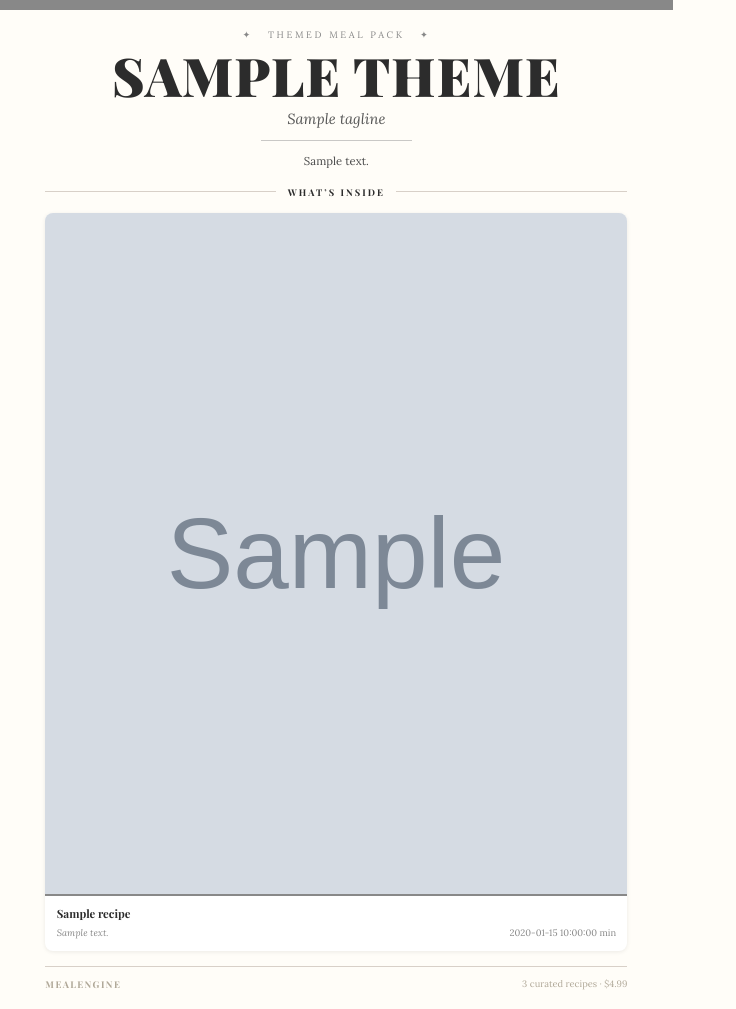
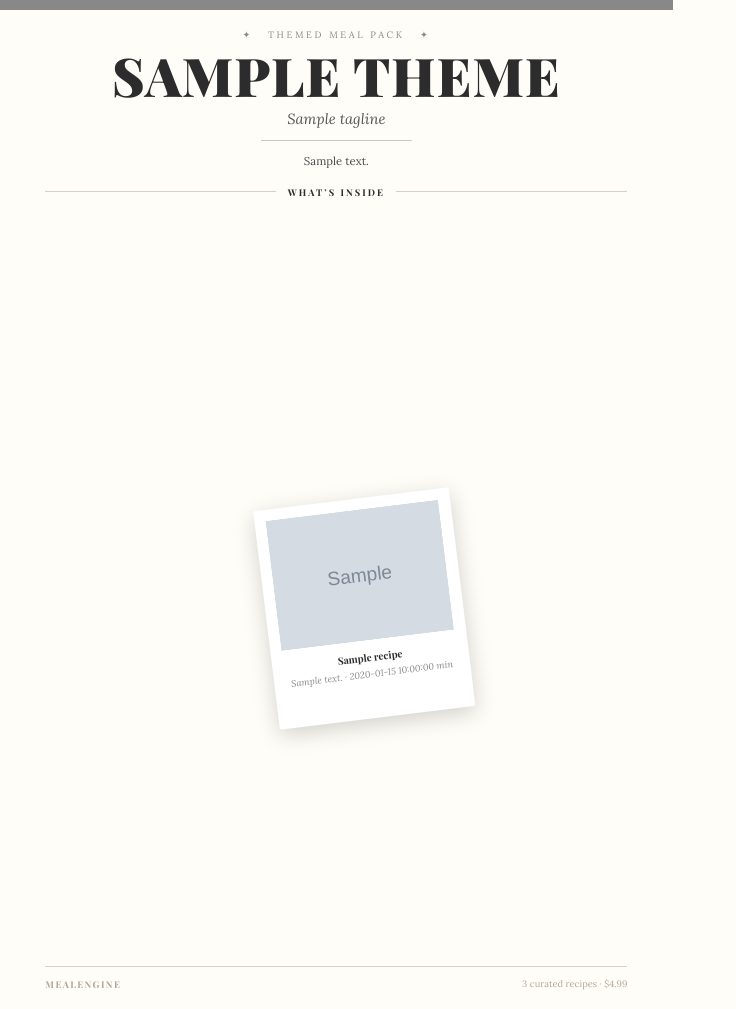
Before and after one commit to jacksoncslaiCanada/MealEngineV2, a Python web app: template app/templates/theme_cover.html in a window 1280 px wide. Shown: the whole page, without its empty margins (0-736 px from the left). Run offline with Jinja, Linux system fonts and the light colour scheme; the template is opened without the code that fills it: most values are stand-ins (such as "Sample title", 1, 10 or a date in 2020); grey boxes marked "Sample" are stand-in pictures.

Commit message:
Redesign cover: polaroid fan layout with rotated overlapping cards
Three recipe images styled as polaroid photos (white card, shadow, image
on top, title + cuisine in bottom white strip) arranged as a fan — left
card rotates -7deg, middle +2deg, right +6deg, with negative margins so
they overlap like casually placed photos. Creates a warm handcrafted feel
vs the previous rigid grid.

https://claude.ai/code/session_0163PbByai97K7vWKiAbGE7E

```diff
--- a/app/templates/theme_cover.html
+++ b/app/templates/theme_cover.html
@@ -35,7 +35,7 @@ body {
   min-height: 0;
 }
 
-/* ── BRANDING LABEL ─────────────────────────────────────── */
+/* ── TOP BRANDING ───────────────────────────────────────── */
 .pack-label {
   font-family: 'Lora', serif;
   font-size: 7pt;
@@ -46,7 +46,6 @@ body {
   margin-bottom: 2mm;
 }
 
-/* ── THEME NAME ─────────────────────────────────────────── */
 .theme-name {
   font-family: 'Playfair Display', serif;
   font-weight: 900;
@@ -59,7 +58,6 @@ body {
   margin-bottom: 2mm;
 }
 
-/* ── TAGLINE ────────────────────────────────────────────── */
 .tagline {
   font-family: 'Lora', serif;
   font-style: italic;
@@ -69,7 +67,6 @@ body {
   margin-bottom: 3mm;
 }
 
-/* ── ACCENT DIVIDER ─────────────────────────────────────── */
 .divider {
   width: 40mm;
   height: 1px;
@@ -78,7 +75,6 @@ body {
   margin: 0 auto 3mm;
 }
 
-/* ── DESCRIPTION ────────────────────────────────────────── */
 .description {
   font-family: 'Lora', serif;
   font-size: 8.5pt;
@@ -89,12 +85,13 @@ body {
   margin: 0 auto 4mm;
 }
 
-/* ── SECTION DIVIDER ────────────────────────────────────── */
+/* ── SECTION RULE ───────────────────────────────────────── */
 .section-rule {
   display: flex;
   align-items: center;
   gap: 3mm;
-  margin-bottom: 4mm;
+  margin-bottom: 0;
+  flex-shrink: 0;
 }
 
 .section-rule::before,
@@ -115,85 +112,86 @@ body {
   white-space: nowrap;
 }
 
-/* ── RECIPE PREVIEW ROW ─────────────────────────────────── */
-.recipes-row {
-  display: flex;
-  gap: 4mm;
+/* ── FAN CONTAINER ──────────────────────────────────────── */
+.fan-wrap {
   flex: 1;
   min-height: 0;
+  display: flex;
+  align-items: center;
+  justify-content: center;
+  padding: 6mm 0 4mm;
 }
 
-.recipe-preview {
-  flex: 1;
+/* ── POLAROID CARDS ─────────────────────────────────────── */
+.recipe-card {
+  flex-shrink: 0;
+  width: 52mm;
+  background: #ffffff;
+  padding: 3mm 3mm 10mm;
+  box-shadow: 0 6px 22px rgba(0,0,0,0.18);
+  border-radius: 2px;
   display: flex;
   flex-direction: column;
-  min-width: 0;
-  background: #fff;
-  border-radius: 8px;
-  overflow: hidden;
-  box-shadow: 0 1px 4px rgba(0,0,0,0.08);
+  gap: 0;
 }
 
-.recipe-image-wrap {
-  flex: 1;
-  min-height: 0;
-  overflow: hidden;
+.recipe-card:nth-child(1) {
+  transform: rotate(-7deg) translateY(6mm);
+  z-index: 1;
+  margin-right: -13mm;
 }
 
-.recipe-image {
+.recipe-card:nth-child(2) {
+  transform: rotate(2deg);
+  z-index: 3;
+}
+
+.recipe-card:nth-child(3) {
+  transform: rotate(6deg) translateY(4mm);
+  z-index: 2;
+  margin-left: -13mm;
+}
+
+.card-image {
   width: 100%;
-  height: 100%;
+  aspect-ratio: 4/3;
   object-fit: cover;
   display: block;
 }
 
-.recipe-image-placeholder {
+.card-image-placeholder {
   width: 100%;
-  height: 100%;
+  aspect-ratio: 4/3;
   background: #e8e2d8;
 }
 
-.recipe-info {
-  padding: 3mm 3mm 3mm;
-  border-top: 2px solid {{ theme.accent_color }};
-  flex-shrink: 0;
+.card-label {
+  padding-top: 3mm;
+  text-align: center;
 }
 
-.recipe-title {
+.card-title {
   font-family: 'Playfair Display', serif;
   font-weight: 700;
-  font-size: 8.5pt;
+  font-size: 7.5pt;
   color: #2c2c2c;
   line-height: 1.3;
-  margin-bottom: 1.5mm;
   overflow: hidden;
   display: -webkit-box;
   -webkit-line-clamp: 2;
   -webkit-box-orient: vertical;
 }
 
-.recipe-meta {
-  display: flex;
-  justify-content: space-between;
-  align-items: center;
-}
-
-.recipe-cuisine {
+.card-cuisine {
   font-family: 'Lora', serif;
   font-style: italic;
   font-size: 7pt;
   color: {{ theme.accent_color }};
-}
-
-.recipe-time {
-  font-family: 'Lora', serif;
-  font-size: 7pt;
-  color: #888;
+  margin-top: 1mm;
 }
 
 /* ── FOOTER ─────────────────────────────────────────────── */
 .footer {
-  margin-top: 4mm;
   padding-top: 3mm;
   border-top: 1px solid #d8d0c8;
   display: flex;
@@ -222,35 +220,26 @@ body {
   <div class="inner">
 
     <div class="pack-label">&#10022; &nbsp; Themed Meal Pack &nbsp; &#10022;</div>
-
     <div class="theme-name">{{ theme.name }}</div>
-
     <div class="tagline">{{ theme.tagline }}</div>
-
     <div class="divider"></div>
-
     <div class="description">{{ theme.description }}</div>
 
     <div class="section-rule">
       <span class="section-header">What&rsquo;s Inside</span>
     </div>
 
-    <div class="recipes-row">
+    <div class="fan-wrap">
       {% for recipe in recipes %}
-      <div class="recipe-preview">
-        <div class="recipe-image-wrap">
-          {% if recipe.image_url and recipe.image_url != "unavailable" %}
-          <img class="recipe-image" src="{{ recipe.image_url }}" alt="{{ recipe.title }}">
-          {% else %}
-          <div class="recipe-image-placeholder"></div>
-          {% endif %}
-        </div>
-        <div class="recipe-info">
-          <div class="recipe-title">{{ recipe.title }}</div>
-          <div class="recipe-meta">
-            <span class="recipe-cuisine">{{ recipe.cuisine }}</span>
-            {% if recipe.prep_time %}<span class="recipe-time">{{ recipe.prep_time }} min</span>{% endif %}
-          </div>
+      <div class="recipe-card">
+        {% if recipe.image_url and recipe.image_url != "unavailable" %}
+        <img class="card-image" src="{{ recipe.image_url }}" alt="{{ recipe.title }}">
+        {% else %}
+        <div class="card-image-placeholder"></div>
+        {% endif %}
+        <div class="card-label">
+          <div class="card-title">{{ recipe.title }}</div>
+          <div class="card-cuisine">{{ recipe.cuisine }}{% if recipe.prep_time %} &middot; {{ recipe.prep_time }} min{% endif %}</div>
         </div>
       </div>
       {% endfor %}
```
